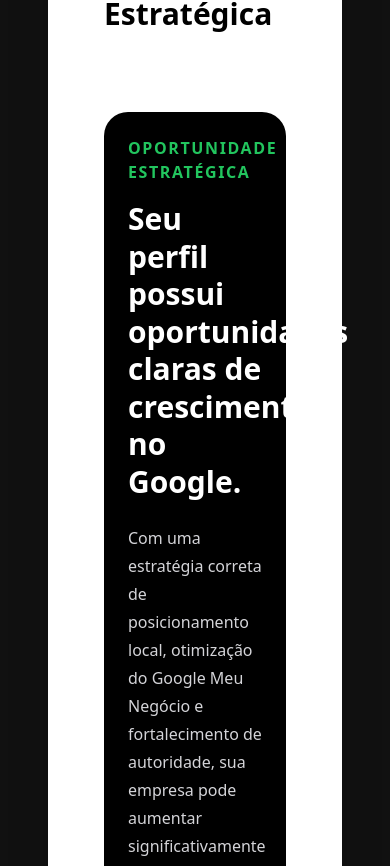
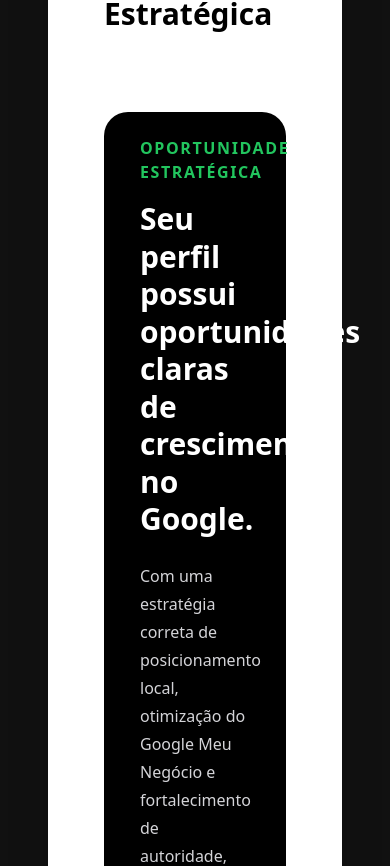
Before and after one commit to patrickvelho94/gmn-laudos, a Next.js app: page /laudo in a window 390 px wide. Shown: the part 3627-4493 px from the top of the page. Built offline with nearby package versions, Linux system fonts and the light colour scheme.

Commit message:
largura do laudo mobile

```diff
--- a/app/laudo/page.tsx
+++ b/app/laudo/page.tsx
@@ -553,7 +553,7 @@ else if (secaoAtual.includes("PRIORIDADES")) {
 
   <div className="bg-black text-white rounded-3xl p-6 md:p-10">
 
-     <div className="w-full max-w-[1000px]">
+     <div className="w-full max-w-[1200px] mx-auto px-3 md:px-6">
 
       <p className="text-[#22c55e] uppercase tracking-widest font-bold mb-4">
         Oportunidade Estratégica
```
